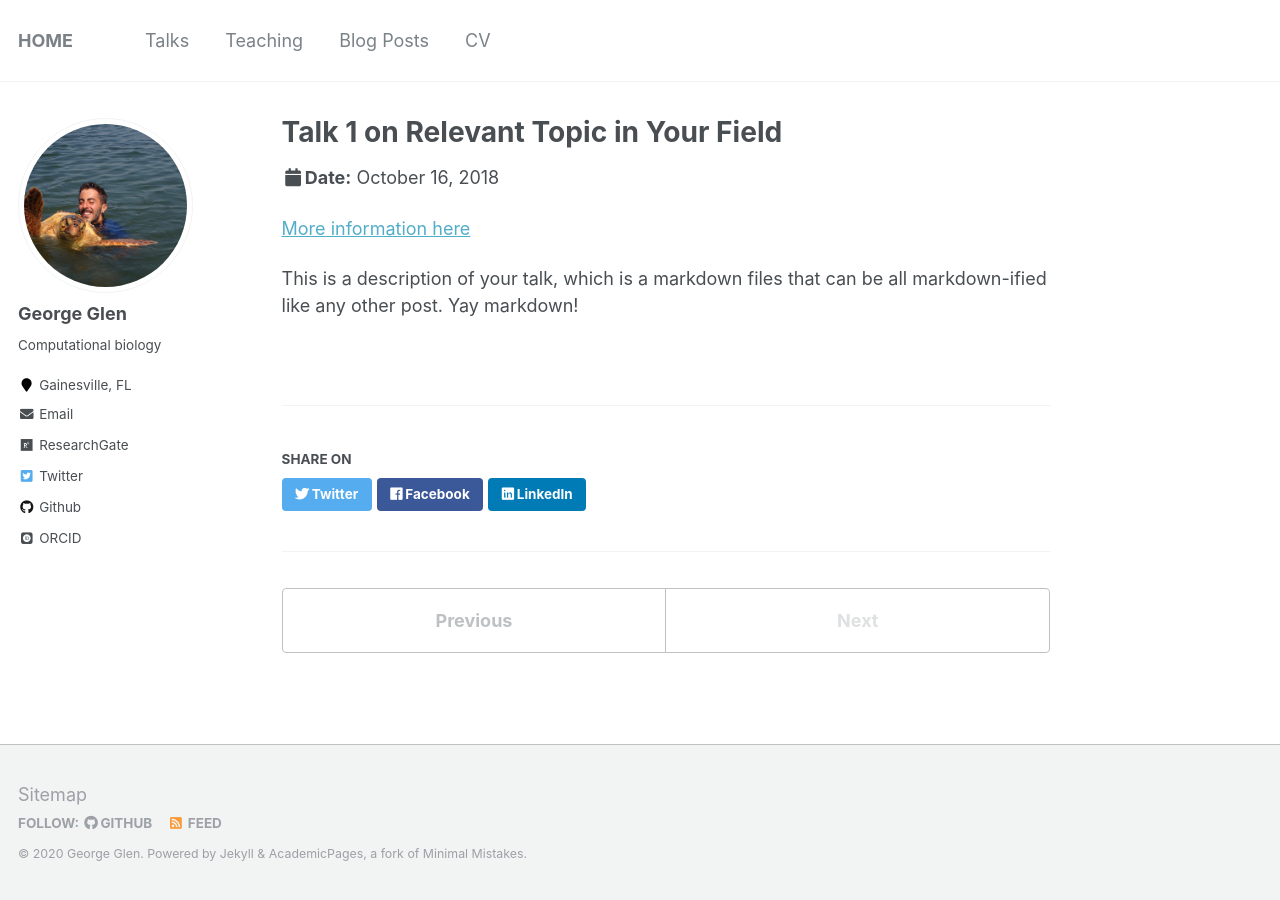
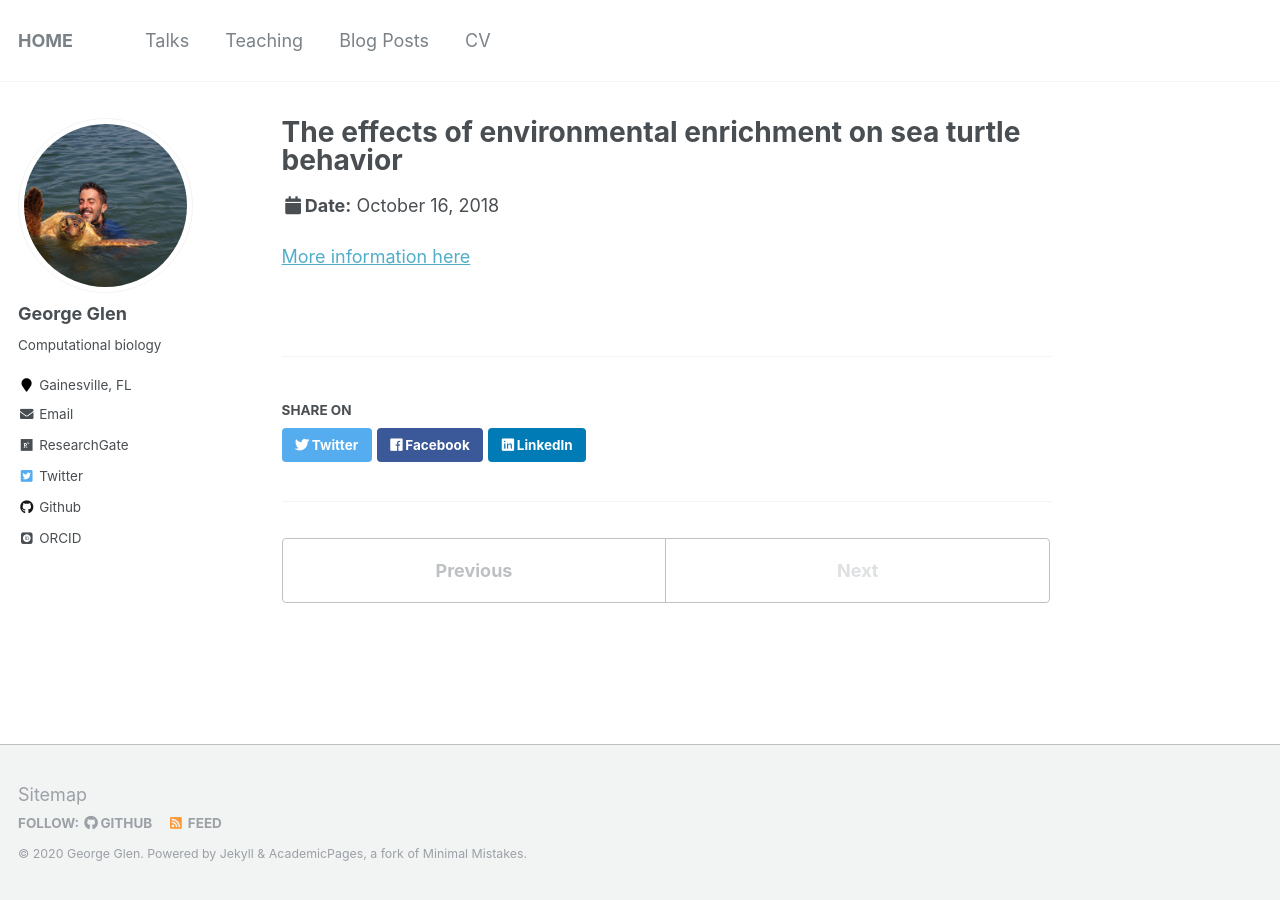
Before and after one commit to constantin-george/constantin-george.github.io, a Jekyll site: the page built from _talks/2018-01-Poster_Pres.md, in a window 1280 px wide. Built offline with Jekyll 4.4.1, drawn with Linux system fonts in a browser that asks for light colours; some web fonts are replaced.

Commit message:
Update 2018-01-Poster_Pres.md

```diff
--- a/_talks/2018-01-Poster_Pres.md
+++ b/_talks/2018-01-Poster_Pres.md
@@ -1,5 +1,5 @@
 ---
-title: "Talk 1 on Relevant Topic in Your Field"
+title: "The effects of environmental enrichment on sea turtle behavior"
 authors: 'Kasimati, E., Tsaros, P., Dulleck, A., Glen, G., Page, N., Panagopoulou, A.'
 type: "Poster Presentation"
 permalink: /talks/2012-03-01-talk-1
@@ -8,6 +8,4 @@ date: 2018-10-16
 location: "Porec, Croatia"
 ---
 
-[More information here](http://exampleurl.com)
-
-This is a description of your talk, which is a markdown files that can be all markdown-ified like any other post. Yay markdown!
+[More information here](https://www.researchgate.net publication/330012267_EFFECTS_OF_ENVIRONMENTAL_ENRICHMENT_ON_BEHAVIOUR_OF_SEA_TURTLES_IN_REHABILITATION)
```
